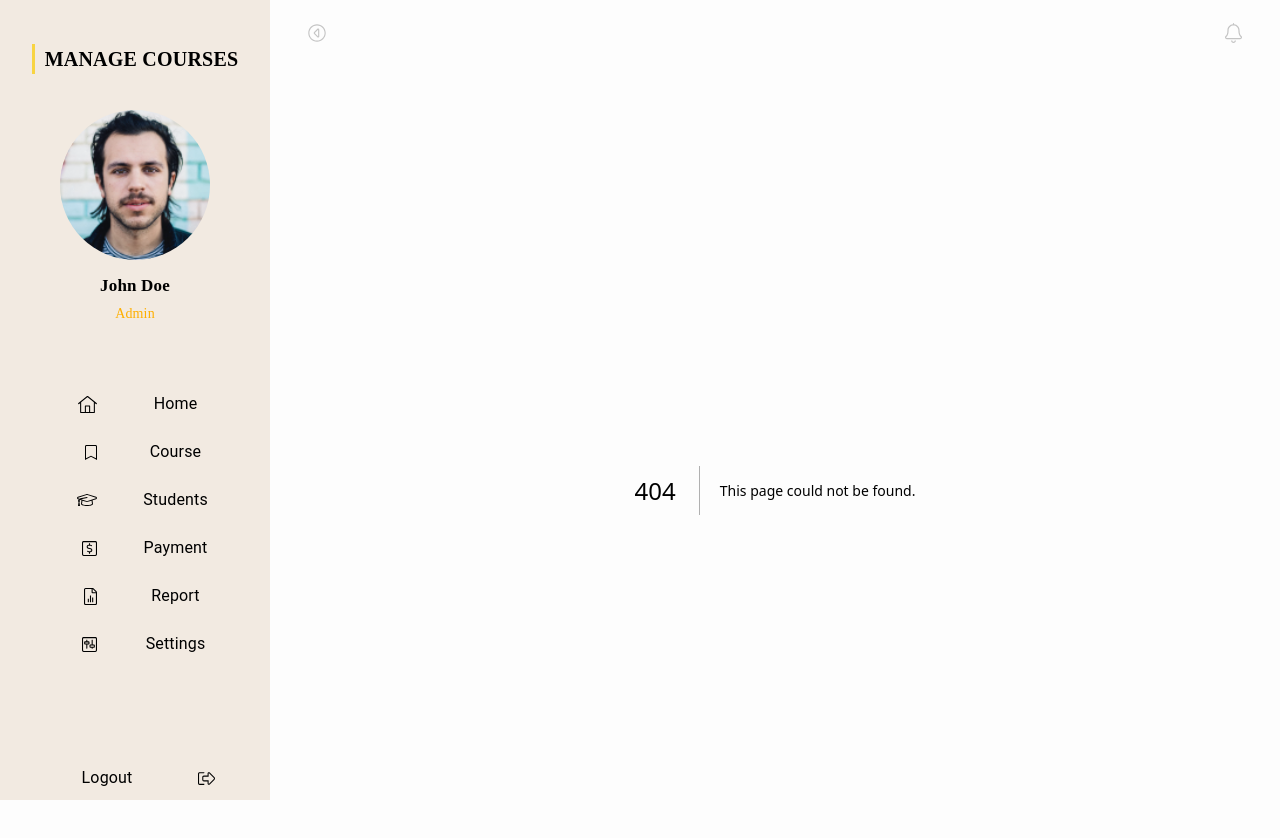
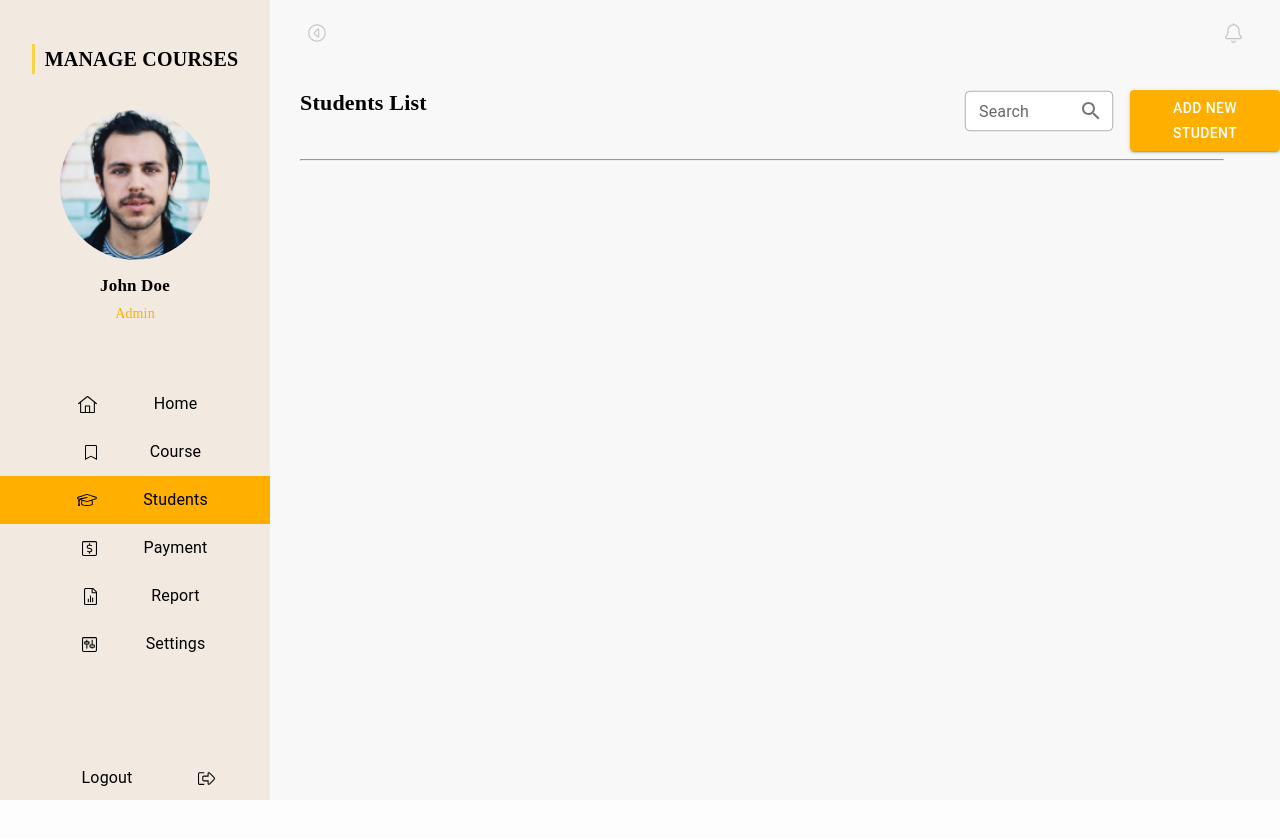
Before and after one commit to omer-khvci/sikayetvartask, a Next.js app: page /students in a window 1280 px wide. Before the commit this address had no page. Shown: the top 838 px of the page. After the commit the page ends 810 px from the top, so only its background shows below. Built offline with nearby package versions, Linux system fonts and the light colour scheme; sample sign-in values are in the browser's storage.

Commit message:
students page design

```diff
--- a/src/component/layout/UserLayout.jsx
+++ b/src/component/layout/UserLayout.jsx
@@ -39,7 +39,8 @@ const UserLayout = ({ children }) => {
         },
         {
             name: 'Students',
-            icon: 'graduation-cap-1.svg'
+            icon: 'graduation-cap-1.svg',
+            path: '/students'
         },
         {
             name: 'Payment',
@@ -172,14 +173,17 @@ const UserLayout = ({ children }) => {
                             justifyContent: "start",
                         }}>
 
-                            {/* <SignOutIcon /> */}
                             <img src="/img/sign-out-alt-1.svg" alt="" />
                         </ListItemIcon>
                     </ListItemButton>
                 </List>
             </Box>
         </Box>
-        <Box sx={{ width: 'calc(100% - 270px)' }}>
+        <Box sx={{
+            width: 'calc(100% - 270px)',
+            background: pathname === '/students' ? '#F8F8F8' : '#FDFDFD'
+
+        }}>
             <Box sx={{
                 height: "60px",
                 display: "flex",
@@ -190,7 +194,7 @@ const UserLayout = ({ children }) => {
                     marginLeft: "30px",
                     marginTop: "5px"
                 }}>
-                     <img src="/img/caret-circle-down-1.svg" alt="" /></IconButton>
+                    <img src="/img/caret-circle-down-1.svg" alt="" /></IconButton>
                 <IconButton sx={{
                     marginRight: "30px",
                     marginTop: "5px"
@@ -200,6 +204,7 @@ const UserLayout = ({ children }) => {
             </Box>
             <Box sx={{
                 marginTop: "30px",
+
             }}>{children}</Box>
 
         </Box>
--- /dev/null
+++ b/src/pages/students/index.jsx
@@ -0,0 +1,69 @@
+
+import { Box, Button, FormControl, Grid, IconButton, InputAdornment, InputLabel, OutlinedInput, Typography } from "@mui/material";
+import SearchIcon from '@mui/icons-material/Search';
+
+const Students = () => {
+
+    return (
+        <Box sx={{
+            marginLeft: "30px",
+        }}>
+            <Grid container spacing={2}>
+                <Grid item xs={8}>
+                    <Typography sx={{
+                        color: "#000",
+                        fontSize: "22px",
+                        fontFamily: "Montserrat",
+                        fontStyle: "normal",
+                        fontWeight: "700",
+                        lineHeight: "normal"
+                    }}>
+                        Students List
+                    </Typography>
+                </Grid>
+                <Grid item xs={4}>
+                    <Grid container spacing={2}>
+                        <Grid item xs={6}>
+                            <FormControl  variant="outlined" size="small" sx={{
+                                borderRadius: "8px",
+                                border: "1px solid #E5E5E5",
+                                background: "#FFF"
+                            }}>
+                                <InputLabel htmlFor="">Search</InputLabel>
+                                <OutlinedInput
+                                    id=""
+                                    endAdornment={
+                                        <InputAdornment position="end">
+                                            <IconButton
+                                                aria-label=""
+                                                edge="end"
+                                            >
+                                               <SearchIcon />
+                                            </IconButton>
+                                        </InputAdornment>
+                                    }
+                                    label="Search"
+                                />
+                            </FormControl>
+                        </Grid>
+                        <Grid item xs={6}>
+                            <Button variant="contained" sx={{
+                                borderRadius: "4px",
+                                background: "#FEAF00"
+                            }}>ADD NEW STUDENT</Button>
+                        </Grid>
+                    </Grid>
+                </Grid>
+            </Grid>
+            <Grid container spacing={2}>
+                <Grid  item xs={11}><hr style={{
+                    width:"calc(105% - 20px)",
+                    background:"#E5E5E5"
+                }}/></Grid>
+                <Grid  item xs={1}></Grid>
+                </Grid>
+
+        </Box>
+    )
+}
+export default Students;
```
Also changed, not shown: src/pages/home/index.jsx (+0 -8 lines), src/pages/students/layout.jsx (added, +8 -0 lines).
